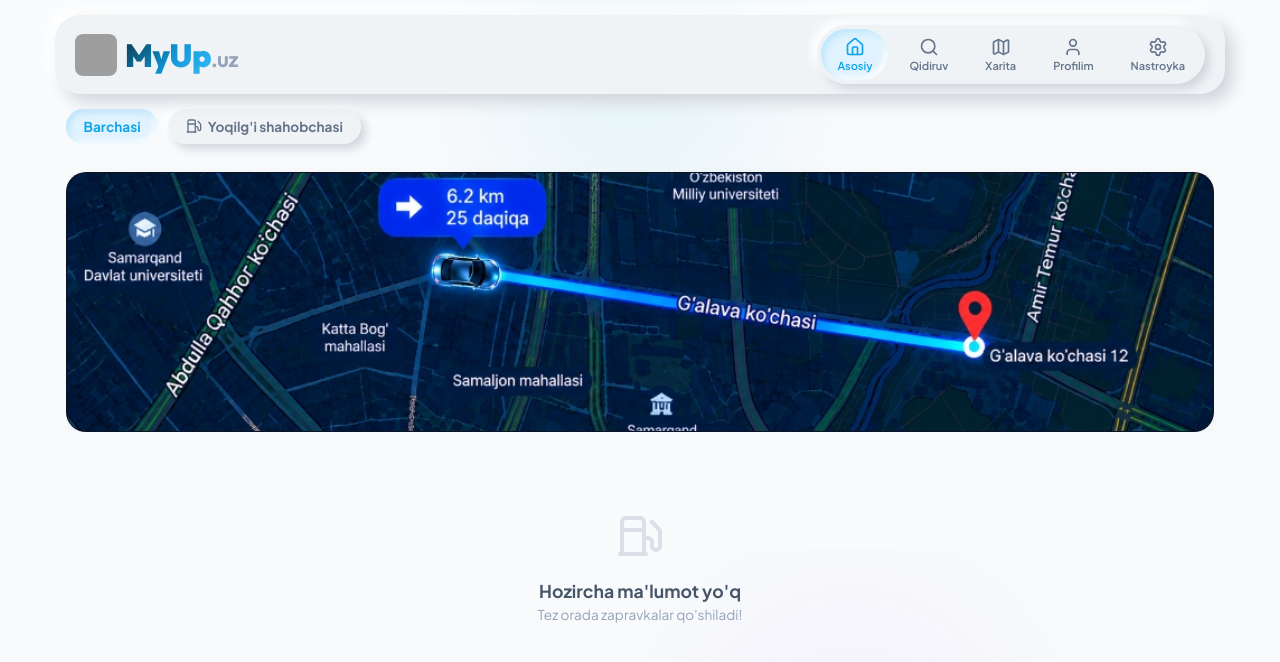
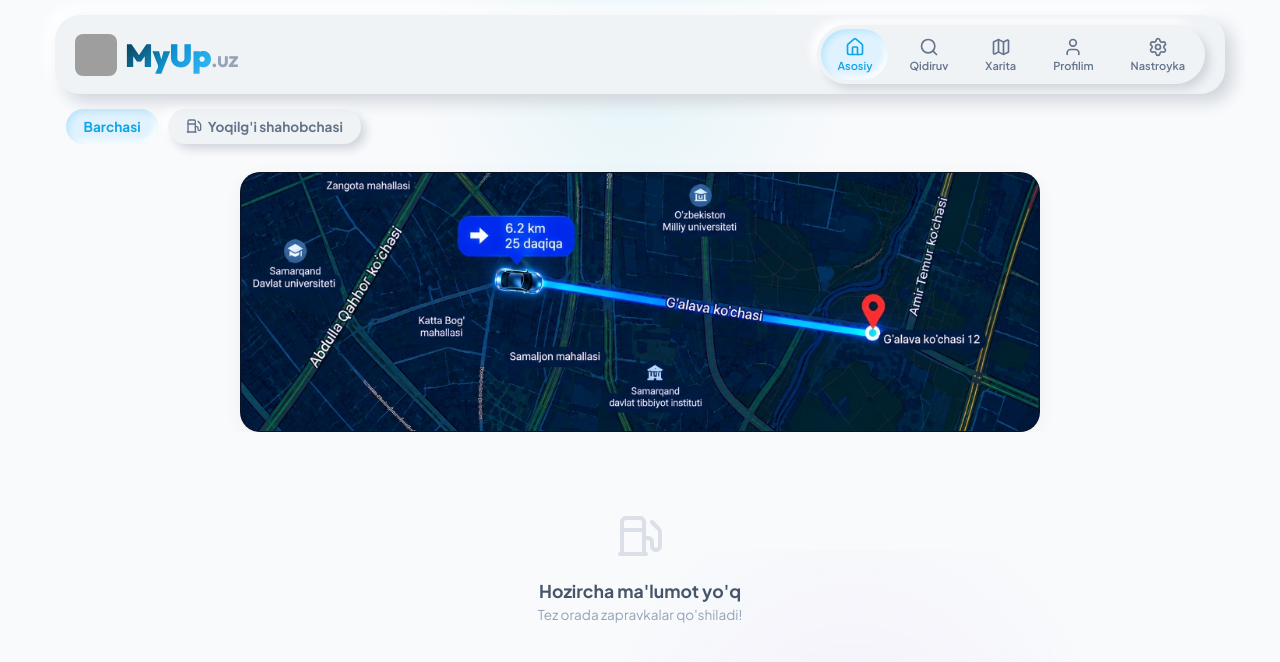
Before and after one commit to AyubFints/MyUp.uz, a React (Vite) app: page / in a window 1280 px wide. Shown: the top 662 px of the page. Built offline with nearby package versions, Linux system fonts and the light colour scheme; grey boxes are pictures that could not be loaded.

Commit message:
style: constrain map width on desktop view

```diff
--- a/src/App.css
+++ b/src/App.css
@@ -604,6 +604,9 @@
   height: 260px;
   margin-top: 20px;
   width: 100%;
+  max-width: 800px;
+  margin-left: auto;
+  margin-right: auto;
   border-radius: var(--radius-lg);
   overflow: hidden;
   border: 1px solid var(--border-color);
```
